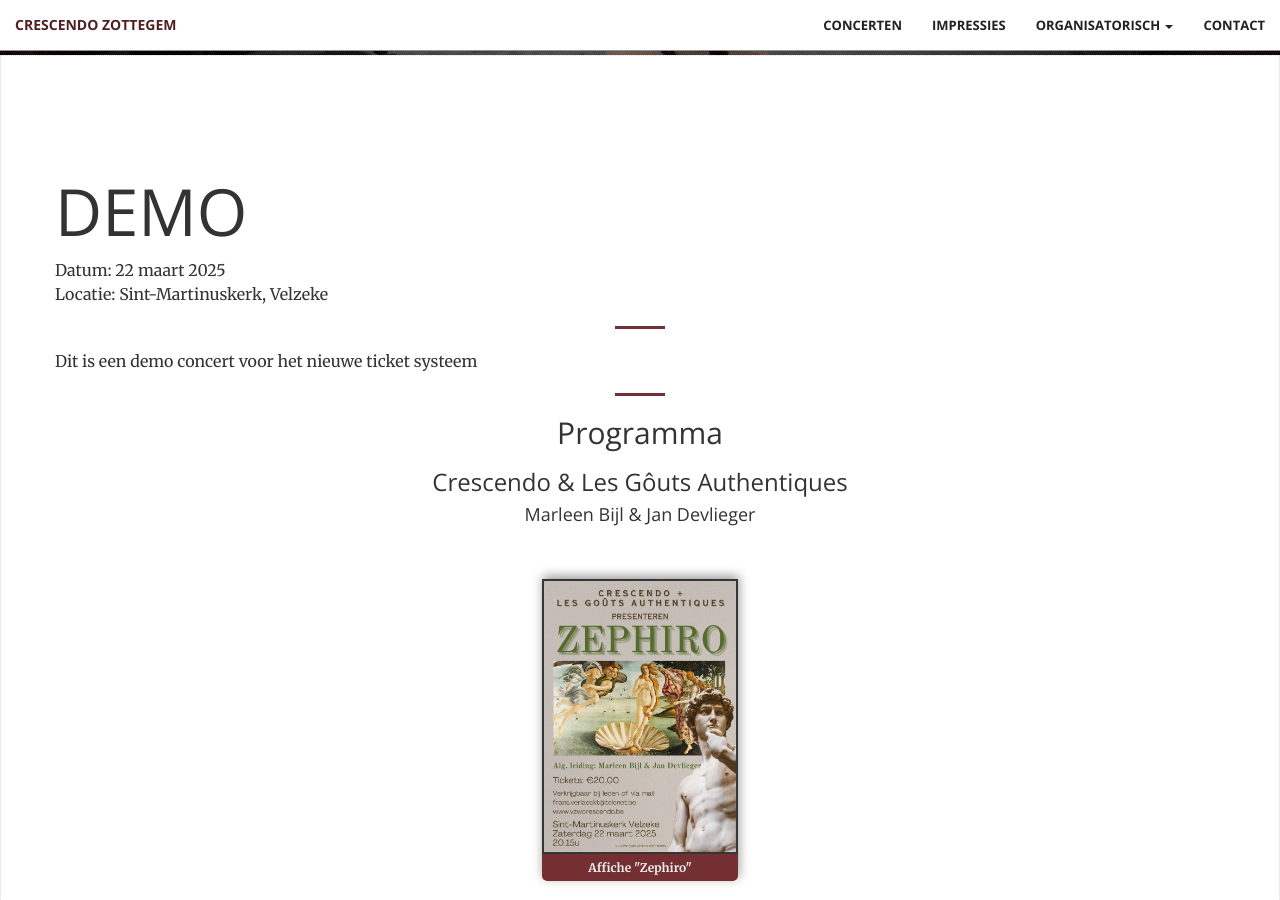
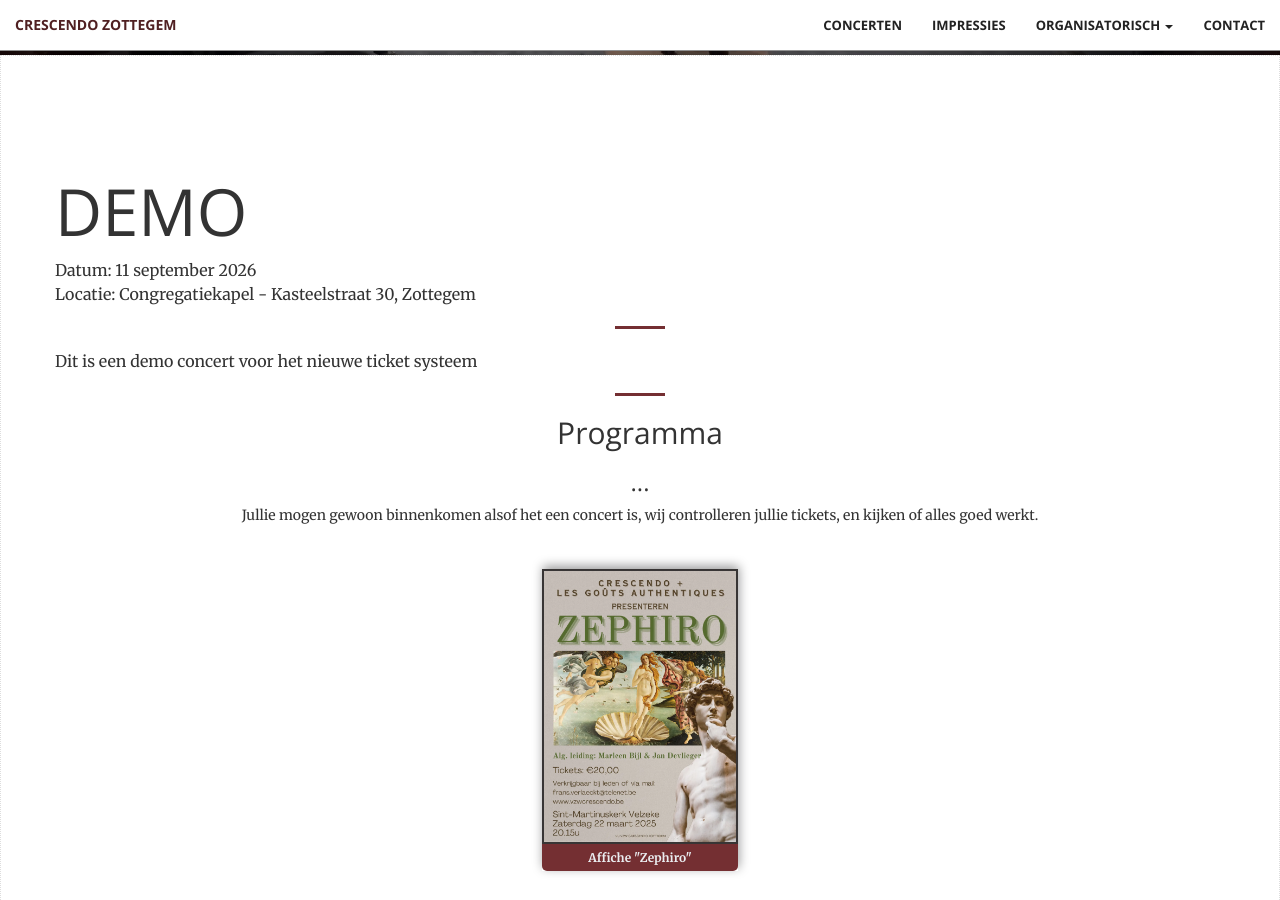
Before and after one commit to VZWCrescendo/crescendo_site, a Jekyll site: the page built from _events/2025-09-11-test-concert.md, in a window 1280 px wide and 900 px high, scrolled down 530 px. Built offline with Jekyll 4.4.1, drawn with Linux system fonts in a browser that asks for light colours; nearby versions of some CDN libraries; a script that is not in the unit is left out.

Commit message:
Updated info for demo concert.

```diff
--- a/_events/2025-09-11-test-concert.md
+++ b/_events/2025-09-11-test-concert.md
@@ -1,8 +1,8 @@
 ---
 layout: post
 title:  "DEMO"
-optreden: 2025-03-22 20:15:00 +0100
-locatie: Sint-Martinuskerk, Velzeke
+optreden: 2026-09-11 20:00:00 +0100
+locatie: Congregatiekapel - Kasteelstraat 30, Zottegem
 category: blog
 excerpt: "Dit is een demo concert voor het nieuwe ticket systeem"
 image: "img/kalender/zephiro.webp"
@@ -17,11 +17,9 @@ image: "img/kalender/zephiro.webp"
     Programma
   </h2>
   <h3>
-    Crescendo & Les Gôuts Authentiques
+    ...
   </h3>
-  <h4>
-    Marleen Bijl & Jan Devlieger
-  </h4>
+    Jullie mogen gewoon binnenkomen alsof het een concert is, wij controlleren jullie tickets, en kijken of alles goed werkt.
 </center>
 
 <br>
@@ -29,14 +27,10 @@ image: "img/kalender/zephiro.webp"
 <div class="gallery">
 <figure>
   <a href="{{ page.image | absolute_url}}" data-lity>
-    <img src="{{ page.image | absolute_url}}" alt="22 maart 2025 - Zephiro" />
+    <img src="{{ page.image | absolute_url}}" alt="11 september 2026 - Zephiro" />
   </a>
   <figcaption>Affiche "Zephiro"</figcaption>
 </figure>
 </div>
 
-<script async
-  src="https://js.stripe.com/v3/buy-button.js">
-</script>
-
 <div data-hievents-id="9588" data-hievents-primary-color="#742f32" data-hievents-primary-text-color="#000000" data-hievents-secondary-color="#742f32" data-hievents-secondary-text-color="#ffffff" data-hievents-background-color="#ffffff" data-hievents-widget-type="widget" data-hievents-widget-version="1.0" data-hievents-locale="en" data-hievents-padding="20px" data-hievents-autoresize="true" data-hievents-continue-button-text="Continue" class="hievents-widget"></div>
```
